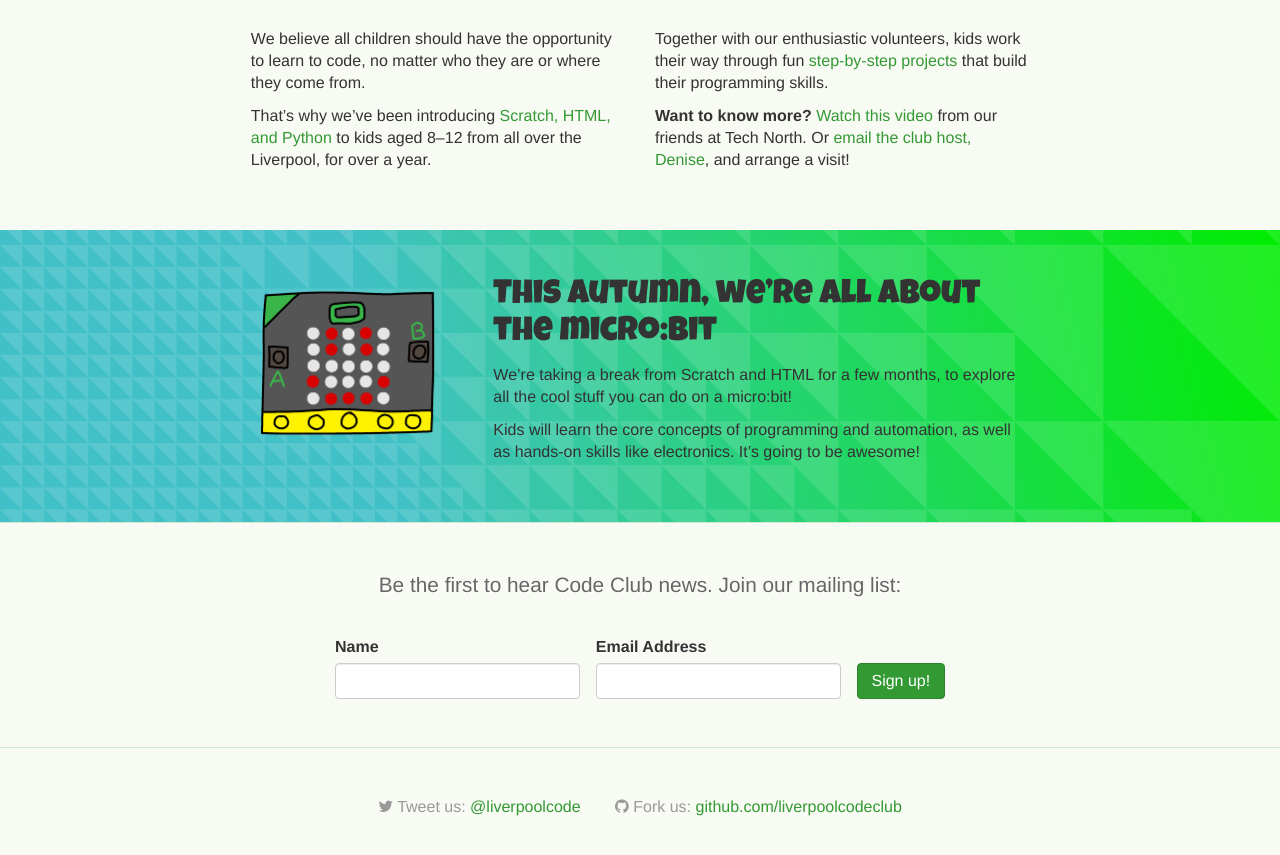
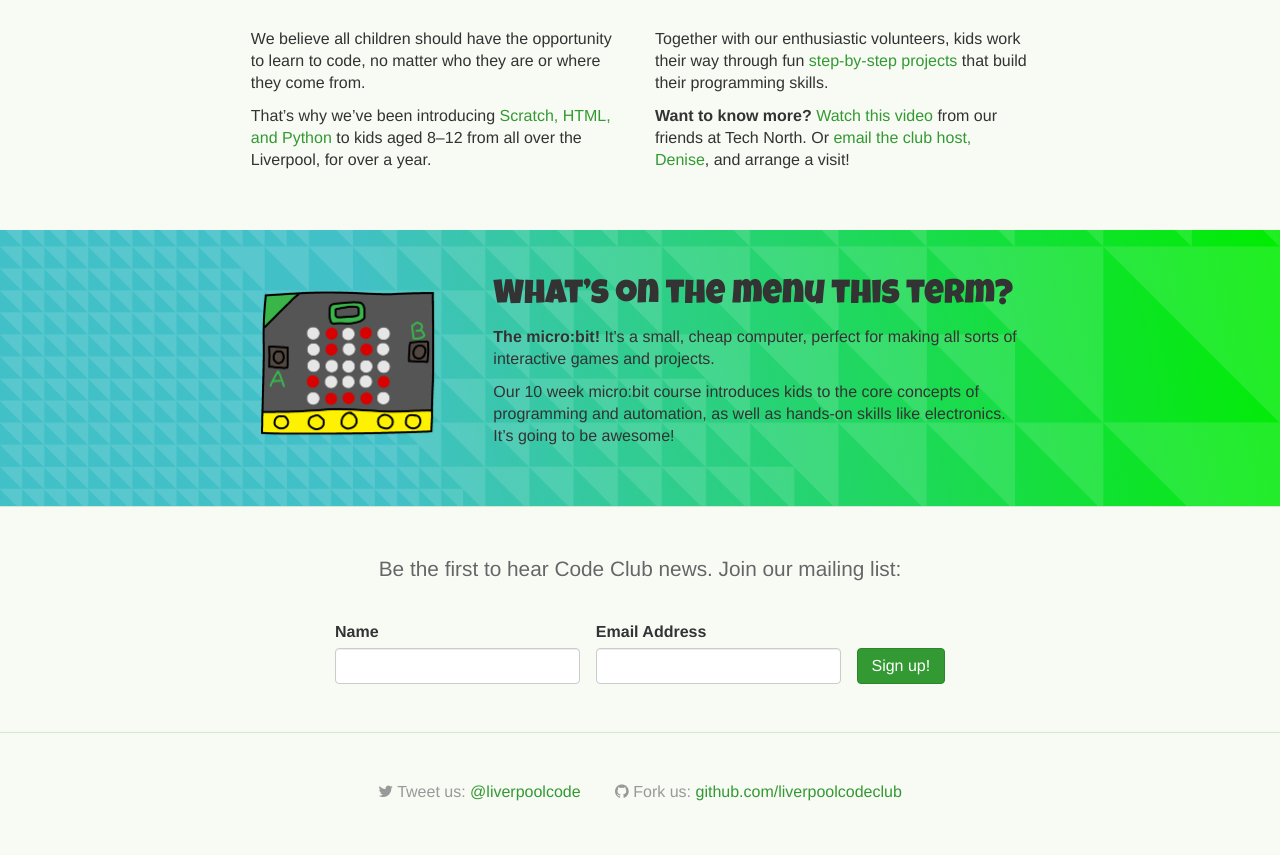
Before and after one commit to liverpoolcodeclub/liverpoolcodeclub.github.io, a Jekyll site: the page built from index.html, in a window 1280 px wide and 900 px high, scrolled down 943 px, cut to the strip 23-878 px from the top of the window. Built offline with Jekyll 4.4.1, drawn with Linux system fonts in a browser that asks for light colours; some of the changed text lies outside the part shown.

Commit message:
Advertise Spring term 2018

```diff
--- a/index.html
+++ b/index.html
@@ -6,9 +6,9 @@
 <div class="home-hero">
     <div class="container">
         <h1>Liverpool Code&nbsp;Club</h1>
-        <p>Join us this Autumn for 10 weeks of fun with the <strong>micro:bit</strong>, hosted&nbsp;by Liverpool Central Library.</p>
-        <p>11:00 and 12:30 every Sunday, 24th Sept to 26th Nov.</p>
-        <a href="https://docs.google.com/forms/d/e/1FAIpQLSdWtxpKZx9k1vZq2hO_k89Gm9Y3rVg3-_mPua7-Md68J3K_sQ/viewform" class="btn btn-lg">Apply before 5pm Friday 15th</a>
+        <p>Applications now open for our 10-week Spring term of micro:bit programming, electronics, and robotics!</p>
+        <p>11:00 and 12:30 every Sunday, 21st January to 25th March.</p>
+        <a href="https://docs.google.com/forms/d/e/1FAIpQLSeKb7ZjNNGXQeJGXrmloPeDo2jmVDDPJOW-0D57lm-UuaJX7g/viewform" class="btn btn-lg">Apply before 6pm Friday 12th</a>
     </div>
 </div>
 
@@ -42,9 +42,9 @@
                 <img src="/assets/img/microbit-smile.png" width="196" height="170" alt="Micro Bit">
             </div>
             <div class="col-sm-7 col-sm-push-1">
-                <h2>This Autumn, we’re all about the micro:bit</h2>
-                <p>We’re taking a break from Scratch and HTML for a few months, to explore all the cool stuff you can do on a micro:bit!</p>
-                <p>Kids will learn the core concepts of programming and automation, as well as hands-on skills like electronics. It’s going to be awesome!</p>
+                <h2>What’s on the menu this term?</h2>
+                <p><strong>The micro:bit!</strong> It’s a small, cheap computer, perfect for making all sorts of interactive games and projects.</p>
+                <p>Our 10 week micro:bit course introduces kids to the core concepts of programming and automation, as well as hands-on skills like electronics. It’s going to be awesome!</p>
             </div>
         </div>
     </div>
```
